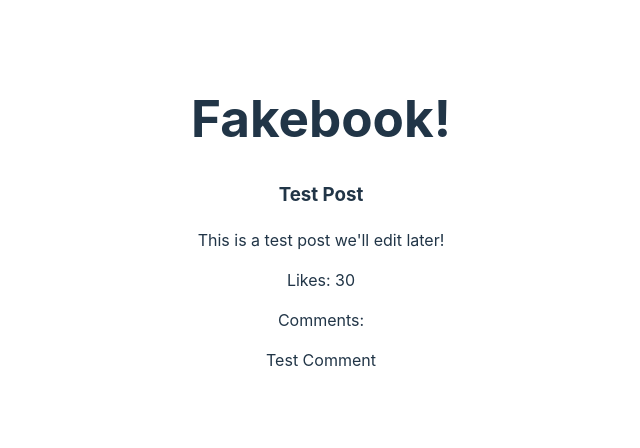
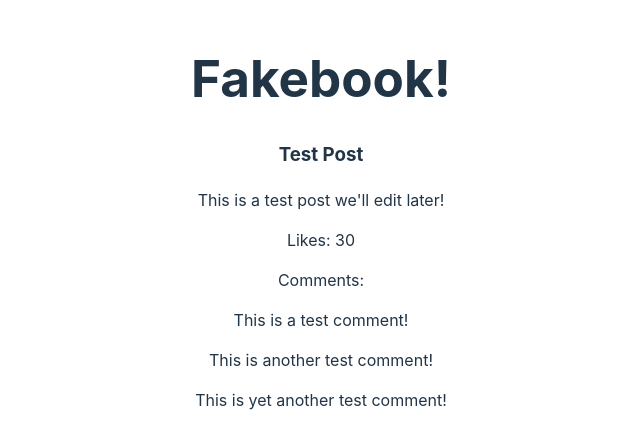
Before and after one commit to Breyvaq/Social-Media-Project, a React (Vite) app: page / in a window 1280 px wide. Shown: the part 178-626 px from the top of the page, without its empty margins (319-959 px from the left). Built offline with nearby package versions, Linux system fonts and the light colour scheme.

Commit message:
Passed Props to Comment Component.

```diff
--- a/src/Comment.jsx
+++ b/src/Comment.jsx
@@ -1,9 +1,9 @@
 import React from 'react';
 
-function Comment(){
+function Comment(props){
   return(
     <div>
-      <p>Test Comment</p>
+      <p>{props.content}</p>
     </div>
   )
 }
--- a/src/Post.jsx
+++ b/src/Post.jsx
@@ -8,7 +8,10 @@ function Post(){
       <p>This is a test post we'll edit later!</p>
       <p>Likes: 30</p>
       <p>Comments:</p>
-      <Comment />
+      <Comment content="This is a test comment!" />
+      <Comment content="This is another test comment!" />
+      <Comment content="This is yet another test comment!" />
+
     </div>
   )
 }
```
